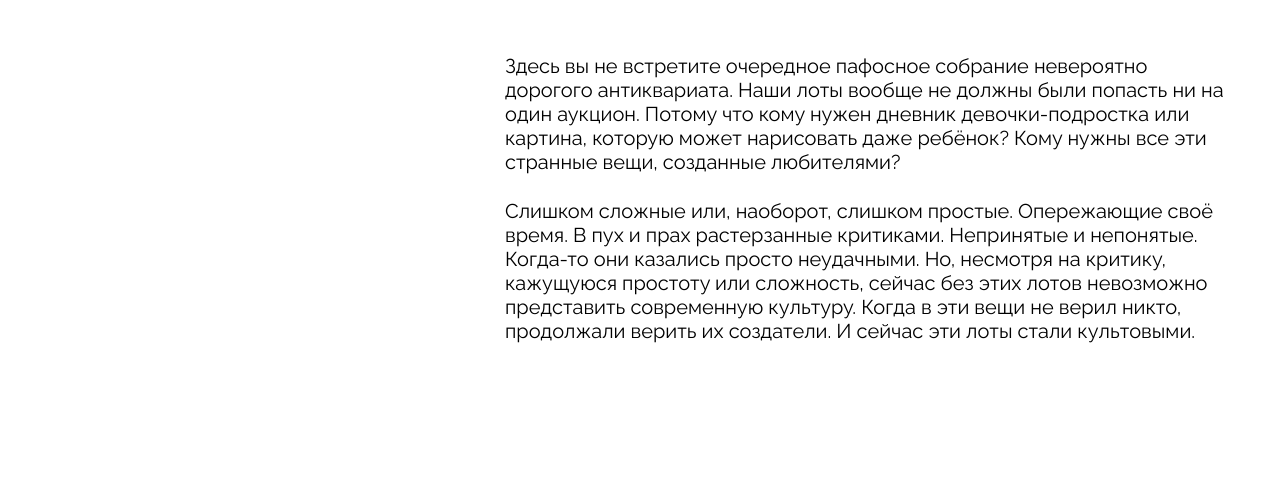
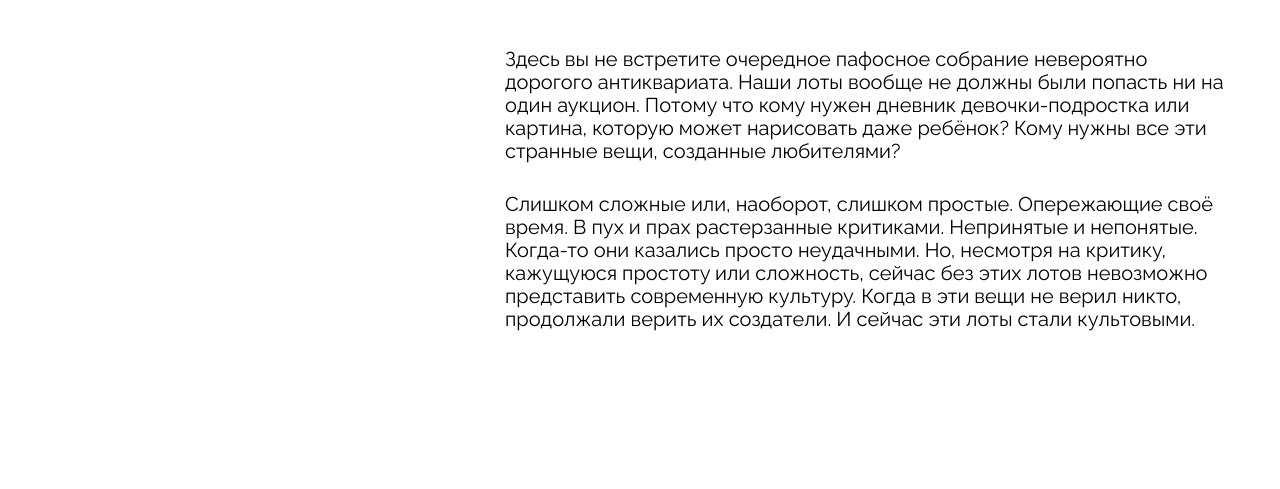
Before and after one commit to qlex-v/ono-tebe-nado, a plain HTML site: page index.html in a window 1280 px wide. Shown: the part 2232-2721 px from the top of the page. Drawn offline with Linux system fonts and the light colour scheme.

Commit message:
Исправление ошибок связанных с межстрочным расстоянием в секции about

```diff
--- a/styles/style.css
+++ b/styles/style.css
@@ -254,14 +254,14 @@
   grid-area: 2 / 2 / 3 / 3;
   display: flex;
   flex-direction: column;
-  gap: 25px;
+  gap: 30px;
 }
 
 .about-paragraph {
   font-size: 20px;
   font-style: normal;
   font-weight: 400;
-  line-height: normal;
+  line-height: 23px;
 }
 
 /*стили для footer*/
```
Also changed, not shown: index.html (+12 -4 lines).
